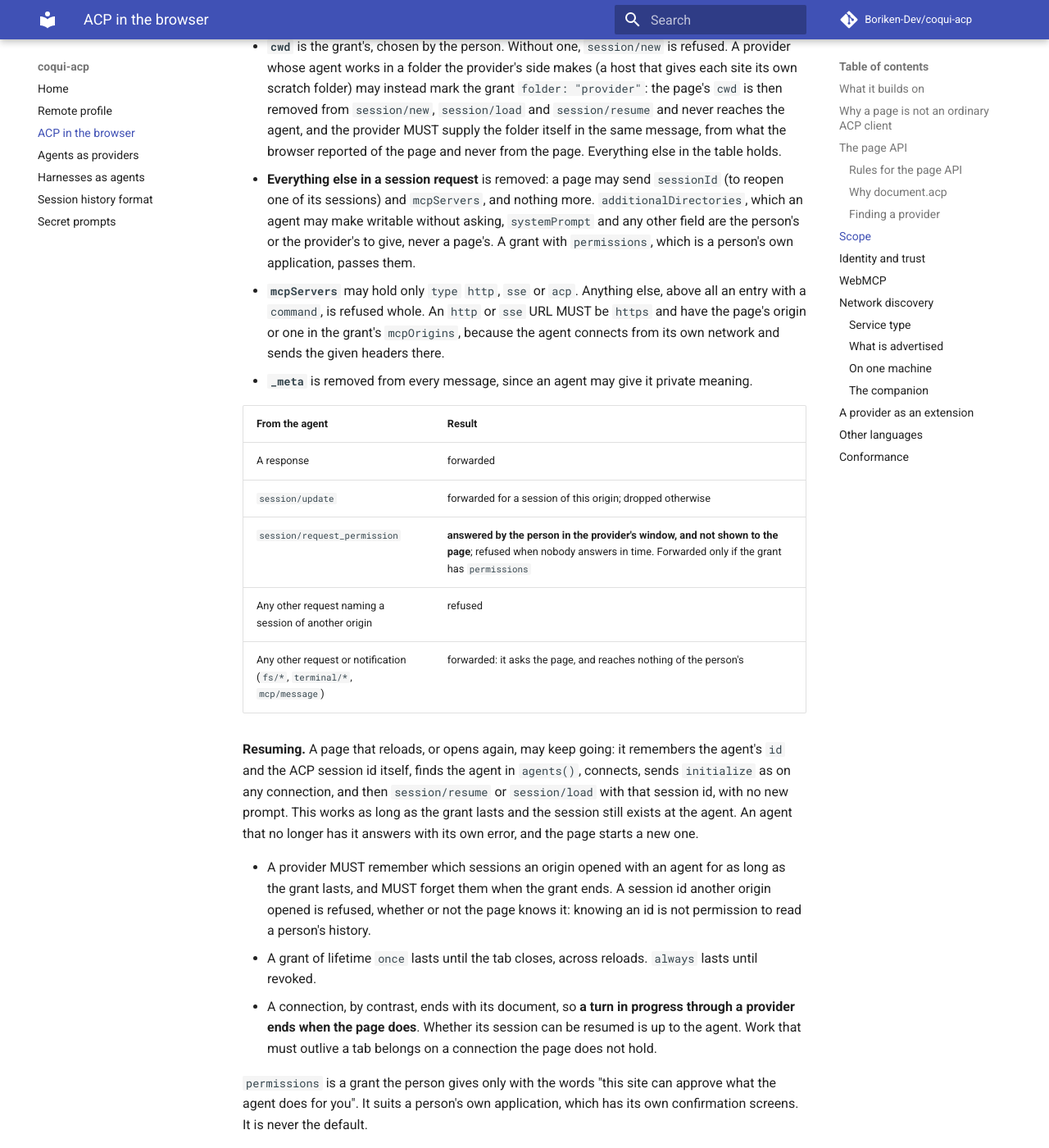
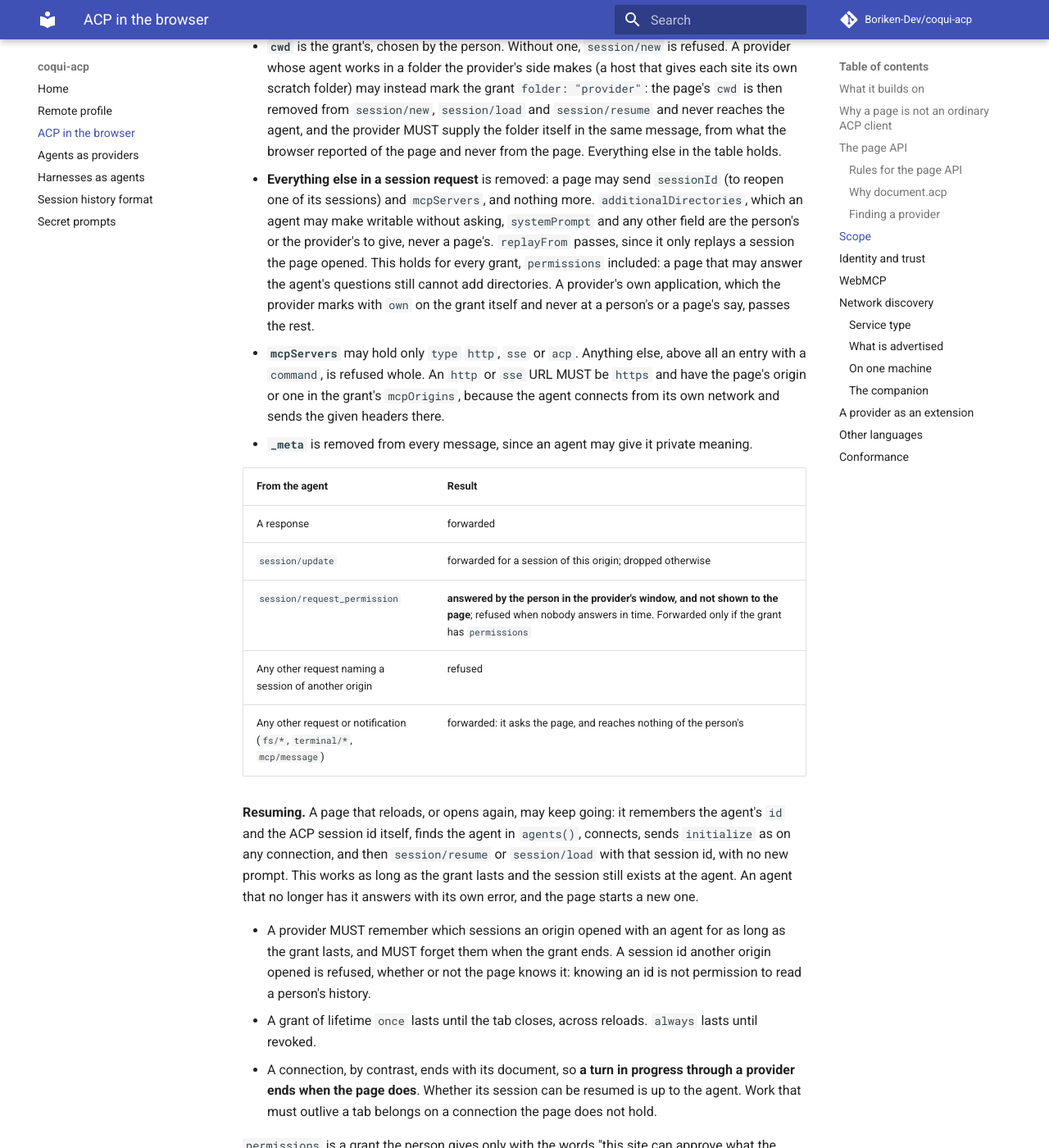
Before and after one commit to Boriken-Dev/coqui-acp, an MkDocs documentation site: the page built from docs/browser.md, in a window 1280 px wide and 1400 px high, scrolled down 4642 px. Shown: the whole window at 82% size. Built offline with MkDocs 1.6.1 and Material for MkDocs 9.7.7, drawn with Linux system fonts in a browser that asks for light colours; comment, search, counter and statistics services are not loaded; some of the changed text lies outside the part shown.

Commit message:
fix: every page grant is held to sessionId, mcpServers and replayFrom; only a grant the provider marks own passes more

```diff
--- a/docs/browser.md
+++ b/docs/browser.md
@@ -130,7 +130,7 @@ A provider MUST apply this to every message before it reaches the agent. It pars
 | `authenticate`, `session/list`, anything else, any `_` extension | refused with `-32601`; a notification is dropped |
 
 - **`cwd`** is the grant's, chosen by the person. Without one, `session/new` is refused. A provider whose agent works in a folder the provider's side makes (a host that gives each site its own scratch folder) may instead mark the grant `folder: "provider"`: the page's `cwd` is then removed from `session/new`, `session/load` and `session/resume` and never reaches the agent, and the provider MUST supply the folder itself in the same message, from what the browser reported of the page and never from the page. Everything else in the table holds.
-- **Everything else in a session request** is removed: a page may send `sessionId` (to reopen one of its sessions) and `mcpServers`, and nothing more. `additionalDirectories`, which an agent may make writable without asking, `systemPrompt` and any other field are the person's or the provider's to give, never a page's. A grant with `permissions`, which is a person's own application, passes them.
+- **Everything else in a session request** is removed: a page may send `sessionId` (to reopen one of its sessions) and `mcpServers`, and nothing more. `additionalDirectories`, which an agent may make writable without asking, `systemPrompt` and any other field are the person's or the provider's to give, never a page's. `replayFrom` passes, since it only replays a session the page opened. This holds for every grant, `permissions` included: a page that may answer the agent's questions still cannot add directories. A provider's own application, which the provider marks with `own` on the grant itself and never at a person's or a page's say, passes the rest.
 - **`mcpServers`** may hold only `type` `http`, `sse` or `acp`. Anything else, above all an entry with a `command`, is refused whole. An `http` or `sse` URL MUST be `https` and have the page's origin or one in the grant's `mcpOrigins`, because the agent connects from its own network and sends the given headers there.
 - **`_meta`** is removed from every message, since an agent may give it private meaning.
 
@@ -148,7 +148,7 @@ A provider MUST apply this to every message before it reaches the agent. It pars
 - A grant of lifetime `once` lasts until the tab closes, across reloads. `always` lasts until revoked.
 - A connection, by contrast, ends with its document, so **a turn in progress through a provider ends when the page does**. Whether its session can be resumed is up to the agent. Work that must outlive a tab belongs on a connection the page does not hold.
 
-`permissions` is a grant the person gives only with the words "this site can approve what the agent does for you". It suits a person's own application, which has its own confirmation screens. It is never the default.
+`permissions` is a grant the person gives only with the words "this site can approve what the agent does for you". It lets the site answer the agent's permission requests and change its mode, so it suits an agent whose damage is bounded. It is never the default, and a provider MAY refuse it for an agent that runs on the person's own computer as the person.
 
 **Answering for the agent's reach.** A page that wants an agent to act with a person's authority on its service passes an `http` MCP server of its own origin in `mcpServers`, with a short-lived token for that conversation in `headers`. What the agent may do there is what the service allows that person. The token goes to the agent, so it must be worth no more than that conversation.
 
```
Also changed, not shown: CHANGELOG.md (+1 -1 lines), bindings/js/src/scope.mjs (+6 -5 lines), 1 other file.
